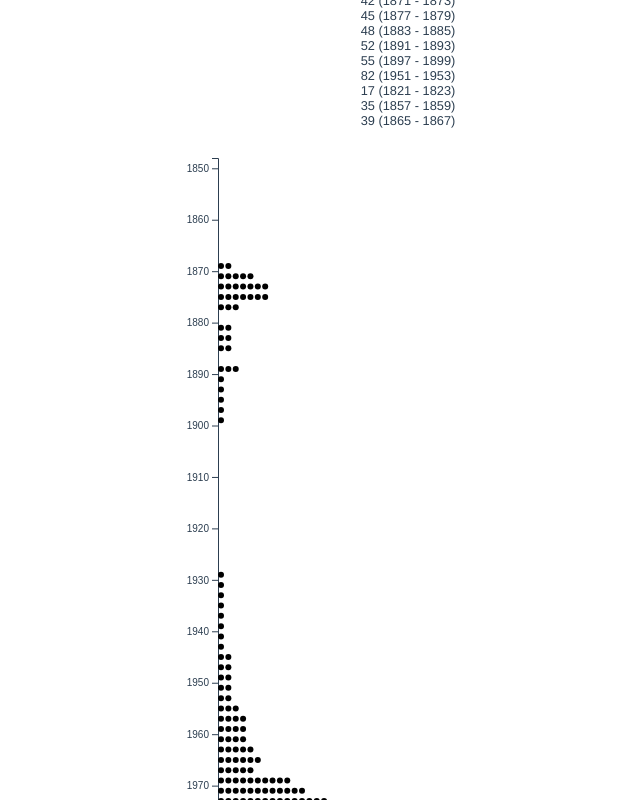
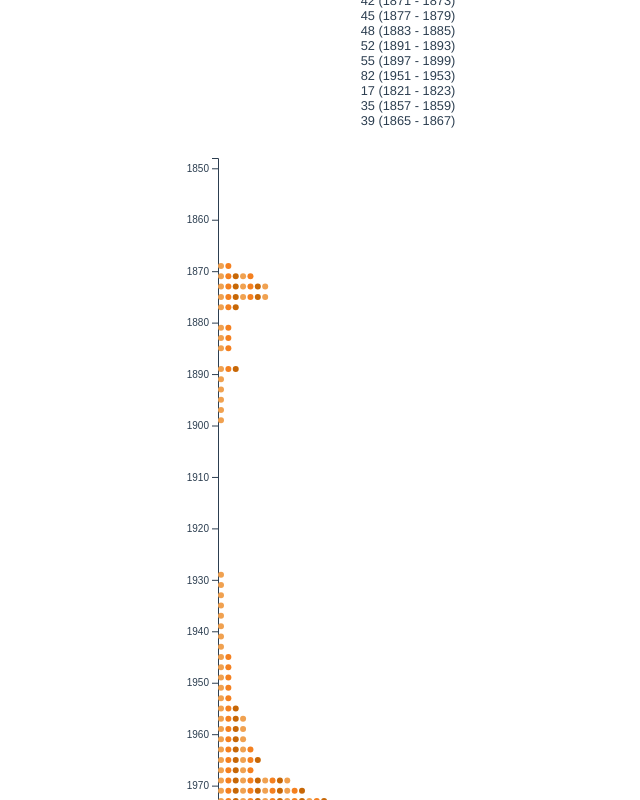
Before and after one commit to ritabc/congress-groups, a Vue app: page / in a window 1280 px wide. Shown: the part 360-1160 px from the top of the page, without its empty margins (232-872 px from the left). Built offline with nearby package versions, Linux system fonts and the light colour scheme.

Commit message:
Add colors and cleanup

```diff
--- a/src/components/timeline.vue
+++ b/src/components/timeline.vue
@@ -27,9 +27,6 @@ export default {
     };
   },
   mounted() {
-    // let houseOnly = this.filterOutSenate(this.congressMembersData);
-    // let statesOnly = this.filterOutNonStates(houseOnly);
-    // this.dataToUse = this.showOnlyGroup("Black", statesOnly)
     this.dataToUse = this.showOnlyGroup(
       "Black",
       this.filterOutNonStates(this.filterOutSenate(this.congressMembersData))
@@ -99,6 +96,7 @@ export default {
       const radius = 3;
       const chartWidth = svgWidth - margin.left - margin.right;
       const chartHeight = svgHeight - margin.top - margin.bottom;
+      const oranges = ["#f0a150", "#f48020", "#c76706"];
 
       // Setup svg
       const svg = d3
@@ -172,6 +170,9 @@ export default {
           return nScale(i);
         })
         .attr("r", radius)
+        .style("fill", (d, i) => {
+          return oranges[i % 3];
+        })
         .attr("transform", `translate(${radius}, 0)`);
     },
     filterOutSenate(data) {
```
